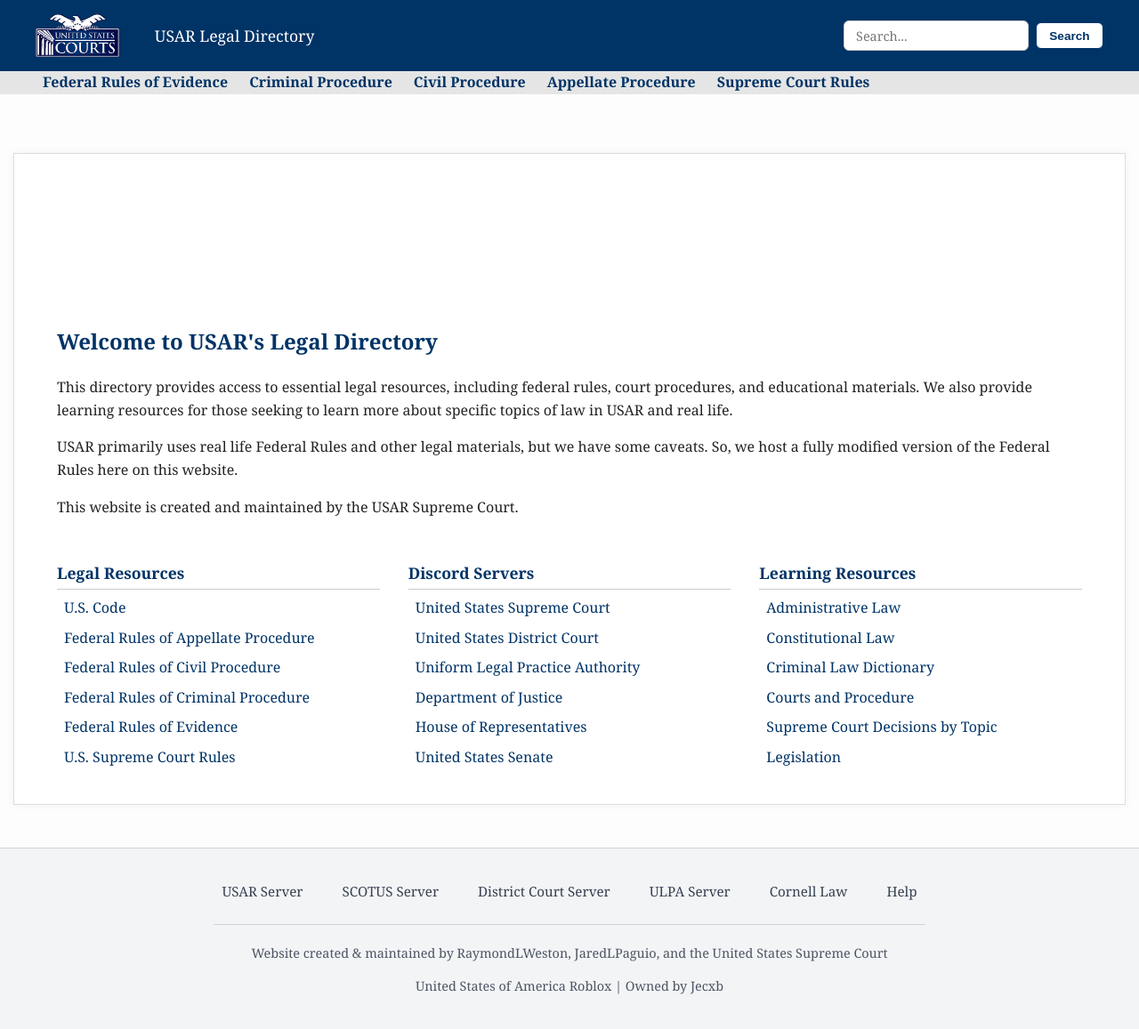
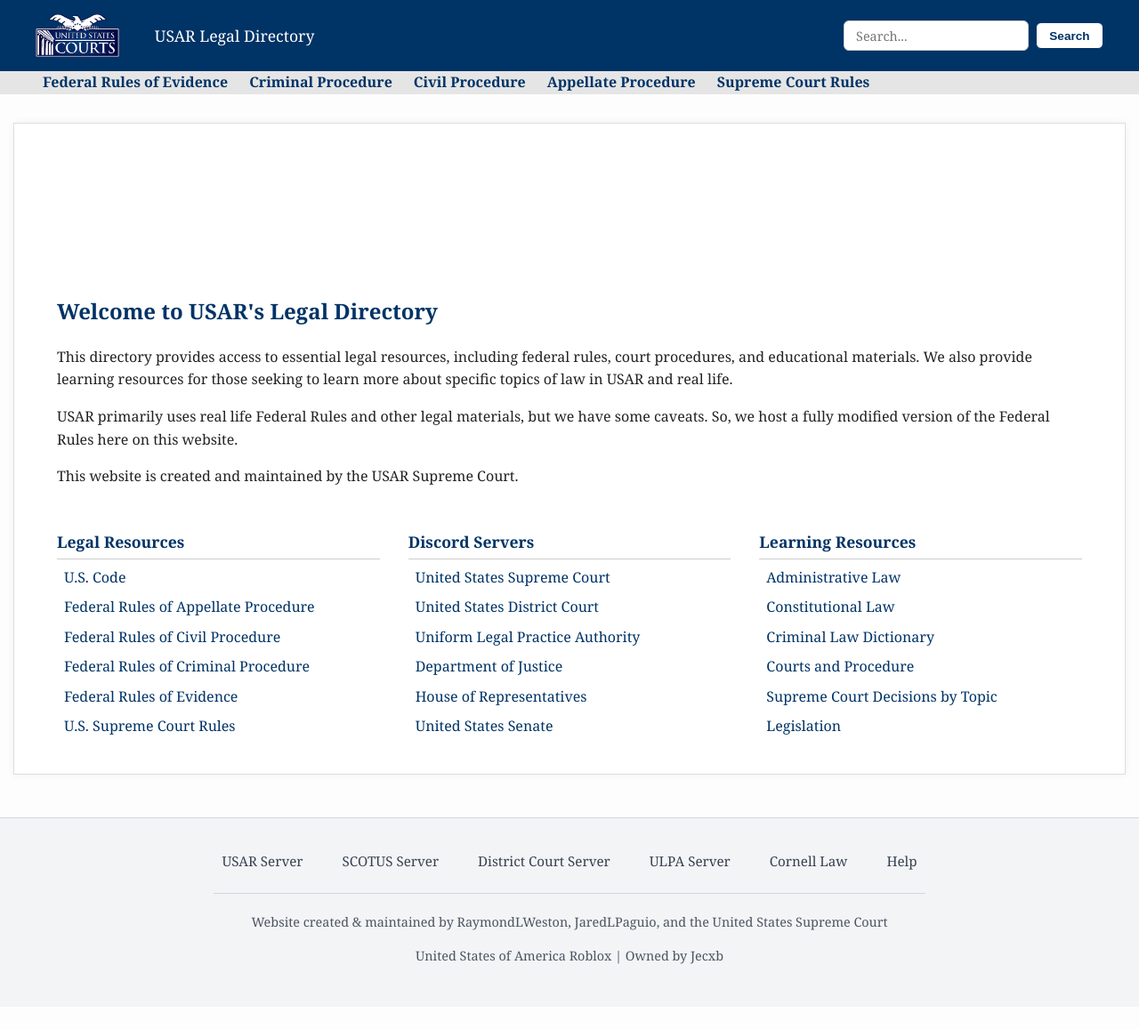
Before and after one commit to usarscotus/legal-directory, a Jekyll site: the page built from index.html, in a window 1280 px wide and 1167 px high. Shown: the top 1157 px of the window at 89% size. Built offline with Jekyll 4.4.1, drawn with Linux system fonts in a browser that asks for light colours.

Commit message:
Update style.css

```diff
--- a/assets/style.css
+++ b/assets/style.css
@@ -30,7 +30,7 @@
 body::before {
   content: "";
   display: block;
-  height: 140px;
+  height: 105.594px;
 }
 
 #cornell-header {
```
